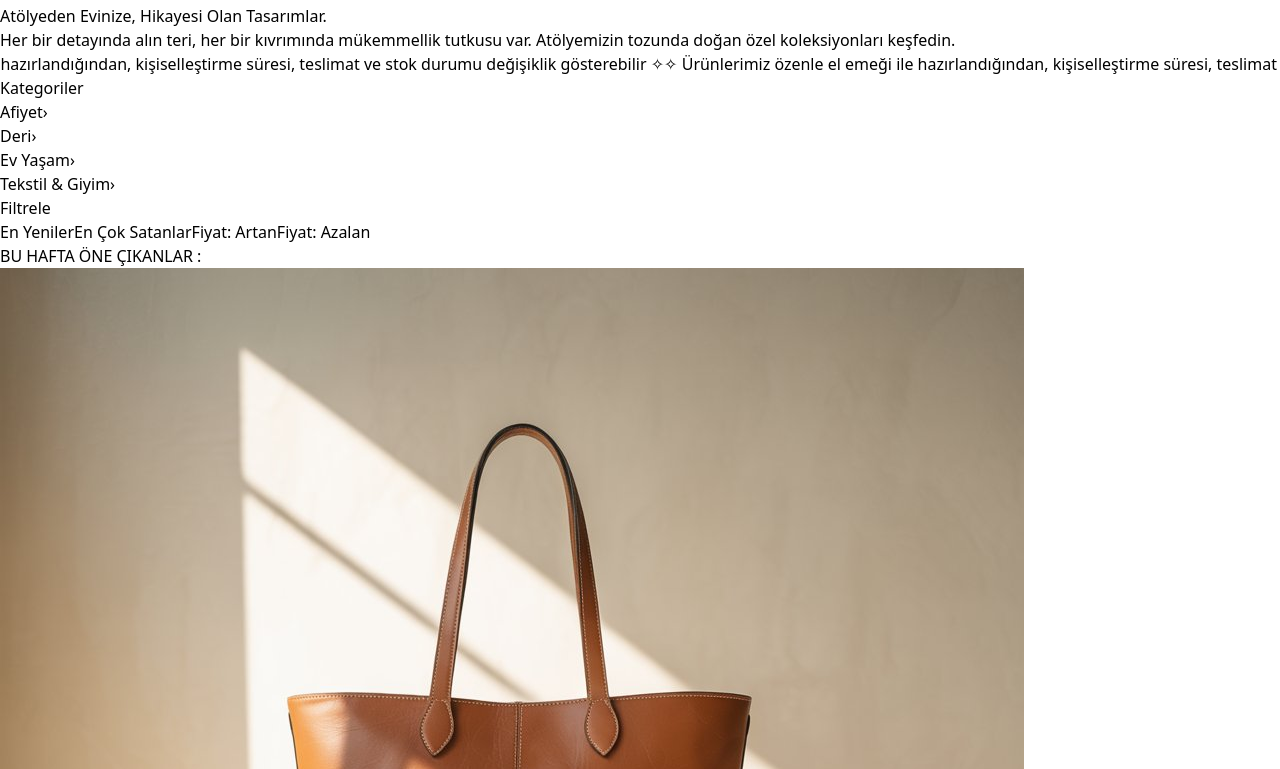
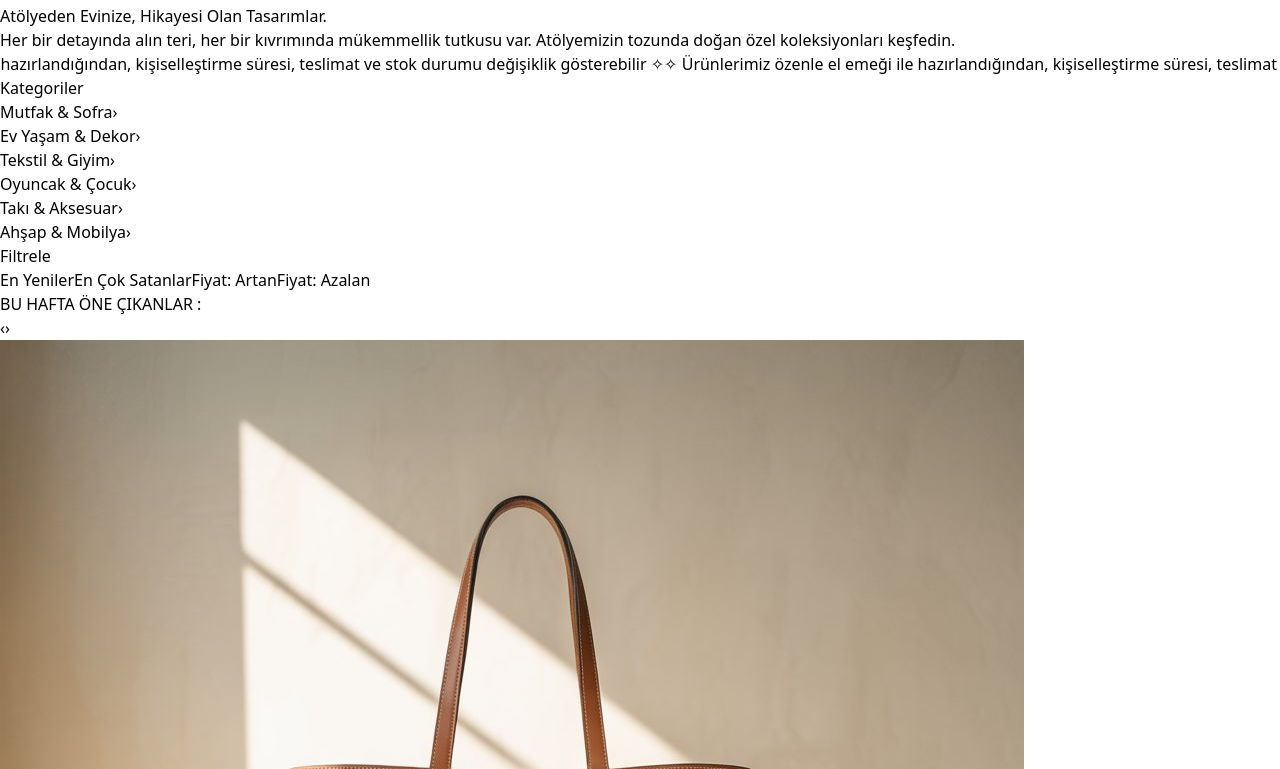
Before and after one commit to vasakz/ecommerce-app, a React (Vite) app: page /atolye in a window 1280 px wide. Shown: the part 1511-2280 px from the top of the page. Built offline with nearby package versions, Linux system fonts and the light colour scheme.

Commit message:
feat: vitrin bölümüne otomatik kaydırma (carousel) eklendi ve arayüz iyileştirmeleri yapıldı

```diff
--- a/src/pages/Atolye/Atolye.jsx
+++ b/src/pages/Atolye/Atolye.jsx
@@ -26,17 +26,12 @@ const urunler = [
 
 const kategoriler = [
   {
-    baslik: 'Afiyet',
+    baslik: 'Mutfak & Sofra',
     renk: 'text-amber-700',
     alt: ['Ahşap Mutfak Gereçleri', 'El Yapımı Seramik', 'Özel Reçel & Konserve', 'Organik Baharat Setleri'],
   },
   {
-    baslik: 'Deri',
-    renk: 'text-stone-800',
-    alt: ['Çanta & Cüzdan', 'Kemer & Aksesuar', 'Deri Defter Kapağı', 'Özel Baskılı Deri'],
-  },
-  {
-    baslik: 'Ev Yaşam',
+    baslik: 'Ev Yaşam & Dekor',
     renk: 'text-teal-700',
     alt: ['Mum & Oda Kokusu', 'Makrome & Dokuma', 'Dekoratif Objeler', 'El Yapımı Yastık'],
   },
@@ -44,6 +39,21 @@ const kategoriler = [
     baslik: 'Tekstil & Giyim',
     renk: 'text-rose-700',
     alt: ['Örgü & Tığ İşi', 'Ismarlama Dikiş', 'Pamuklu Çocuk Giyim', 'Vintage Yeniden Tasarım'],
+  },
+  {
+    baslik: 'Oyuncak & Çocuk',
+    renk: 'text-rose-700',
+    alt: ['Amigurumi Oyuncak', 'Ahşap Oyun Seti', 'El Yapımı Bebek', 'Çocuk Odası Dekoru'],
+  },
+  {
+    baslik: 'Takı & Aksesuar',
+    renk: 'text-rose-700',
+    alt: ['El Yapımı Takı', 'Doğal Taş Aksesuar', 'Kişiye Özel İsim Kolye', 'Vintage Broş & Yüzük'],
+  },
+  {
+    baslik: 'Ahşap & Mobilya',
+    renk: 'text-rose-700',
+    alt: [' Ahşap Sehpa & Raf', 'El Yapımı Sandalye', 'Özel Tasarım Masa', 'Ahşap Dekoratif Objeler'],
   },
 ]
 
@@ -66,8 +76,10 @@ function UrunKarti({ urun }) {
 
   const okTikla = (yon, e) => {
     e.stopPropagation()
+    e.preventDefault() // Link varsa tetiklenmesini engeller
     clearInterval(timerRef.current)
     gosterGorsel(aktifIndex + yon)
+
     // Kullanıcı tıkladıktan sonra timer yeniden başlasın
     timerRef.current = setInterval(() => {
       setAktifIndex((prev) => (prev + 1) % urun.gorseller.length)
@@ -90,18 +102,18 @@ function UrunKarti({ urun }) {
           className="object-cover w-full h-full transition duration-500 group-hover:scale-105"
         />
 
-        {/* ← Sol Ok — her zaman görünür */}
+       {/* ← Sol Ok — */}
         <button
           onClick={(e) => okTikla(-1, e)}
-          className="absolute left-2 top-1/2 -translate-y-1/2 bg-white/80 hover:bg-white rounded-full w-7 h-7 flex items-center justify-center text-stone-700 shadow transition"
+          className="absolute left-2 top-1/2 -translate-y-1/2 bg-white/50 hover:bg-white/90 rounded-full w-7 h-7 flex items-center justify-center text-stone-800 shadow transition-all duration-300 opacity-0 group-hover:opacity-100"
         >
           ‹
         </button>
 
-        {/* → Sağ Ok — her zaman görünür */}
+        {/* → Sağ Ok —  */}
         <button
           onClick={(e) => okTikla(1, e)}
-          className="absolute right-2 top-1/2 -translate-y-1/2 bg-white/80 hover:bg-white rounded-full w-7 h-7 flex items-center justify-center text-stone-700 shadow transition"
+          className="absolute right-2 top-1/2 -translate-y-1/2 bg-white/50 hover:bg-white/90 rounded-full w-7 h-7 flex items-center justify-center text-stone-800 shadow transition-all duration-300 opacity-0 group-hover:opacity-100"
         >
           ›
         </button>
@@ -188,6 +200,35 @@ function Sidebar() {
 
 /* ─── Ana Bileşen ────────────────────────────────────────────── */
 function Atolye() {
+  const urunlerSliderRef = useRef(null);
+
+  // Ürünlerin sürekli akması için otomatik kaydırma
+  useEffect(() => {
+    const otoKaydir = setInterval(() => {
+      if (urunlerSliderRef.current) {
+        const { scrollLeft, scrollWidth, clientWidth } = urunlerSliderRef.current;
+        // Scroll sona yaklaştıysa başa sar, değilse bir kart boyu ilerle
+        if (scrollLeft + clientWidth >= scrollWidth - 5) {
+          urunlerSliderRef.current.scrollTo({ left: 0, behavior: 'smooth' });
+        } else {
+          urunlerSliderRef.current.scrollBy({ left: 284, behavior: 'smooth' }); // 260px kart + 24px gap
+        }
+      }
+    }, 3500); // Her 3.5 saniyede bir akar
+
+    return () => clearInterval(otoKaydir);
+  }, []);
+
+  // Manuel sağ/sol buton fonksiyonu
+  const manuelKaydir = (yon) => {
+    if (urunlerSliderRef.current) {
+      urunlerSliderRef.current.scrollBy({ left: yon * 284, behavior: 'smooth' });
+    }
+  };
+
+  // Vitrin akışının daha dolu görünmesi için ürünleri ikiye katlıyoruz
+  const vitrinUrunleri = [...urunler, ...urunler];
+
   return (
     <div className="bg-stone-50">
 
@@ -208,6 +249,9 @@ function Atolye() {
         <style>{`
           @keyframes marquee { 0% { transform: translateX(0%); } 100% { transform: translateX(-100%); } }
           .animate-marquee { display: flex; white-space: nowrap; animation: marquee 35s linear infinite; }
+          /* Native scrollbar'ı gizlemek için yedek sınıf */
+          .hide-scroll::-webkit-scrollbar { display: none; }
+          .hide-scroll { -ms-overflow-style: none; scrollbar-width: none; }
         `}</style>
         <div className="animate-marquee text-[11px] tracking-[0.25em] text-stone-600 font-medium uppercase">
           <span className="mx-12">✧ Ürünlerimiz özenle el emeği ile hazırlandığından, kişiselleştirme süresi, teslimat ve stok durumu değişiklik gösterebilir ✧</span>
@@ -227,10 +271,35 @@ function Atolye() {
 
           {/* Ürün Slider */}
           <h2 className="text-sm font-bold tracking-widest mb-6">BU HAFTA ÖNE ÇIKANLAR :</h2>
-          <div className="flex gap-6 overflow-x-auto scrollbar-hide pb-4">
-            {urunler.map((urun, index) => (
-              <UrunKarti key={index} urun={urun} />
-            ))}
+
+          <div className="relative group">
+            {/* Sol Ok */}
+            <button
+              onClick={() => manuelKaydir(-1)}
+              className="absolute left-0 top-[130px] -translate-y-1/2 -ml-5 z-10 bg-white/90 shadow-md border border-stone-200 text-stone-600 rounded-full w-10 h-10 flex items-center justify-center hover:bg-stone-800 hover:text-white transition-colors opacity-0 group-hover:opacity-100"
+            >
+              ‹
+            </button>
+
+            {/* Sağ Ok */}
+            <button
+              onClick={() => manuelKaydir(1)}
+              className="absolute right-0 top-[130px] -translate-y-1/2 -mr-5 z-10 bg-white/90 shadow-md border border-stone-200 text-stone-600 rounded-full w-10 h-10 flex items-center justify-center hover:bg-stone-800 hover:text-white transition-colors opacity-0 group-hover:opacity-100"
+            >
+              ›
+            </button>
+
+            {/* Akışın gerçekleştiği asıl kapsayıcı */}
+            <div
+              ref={urunlerSliderRef}
+              className="flex gap-6 overflow-x-auto scrollbar-hide hide-scroll pb-4 scroll-smooth snap-x snap-mandatory"
+            >
+              {vitrinUrunleri.map((urun, index) => (
+                <div key={index} className="snap-start shrink-0">
+                  <UrunKarti urun={urun} />
+                </div>
+              ))}
+            </div>
           </div>
 
           {/* Öne Çıkan Atölyeler */}
@@ -260,7 +329,7 @@ function Atolye() {
                   </div>
                 </div>
                 <div className="w-full md:w-7/12 flex flex-col justify-center">
-                  <h3 className="text-2xl font-serif text-stone-800 mb-3">Mila Vintage Deri</h3>
+                  <h3 className="text-2xl font-serif text-stone-800 mb-3">Mila DERİ ÇANTA & CÜZDAN</h3>
                   <p className="text-[10px] font-bold text-amber-600 tracking-wider mb-4 uppercase">El Yapımı Çanta & Zanaat</p>
                   <p className="text-stone-600 text-sm leading-relaxed mb-5">
                     Derinin yaşanmışlığını ve karakterini yansıtan koleksiyonlarımız, ustamızın yıllara dayanan tecrübesiyle şekilleniyor. Arkasındaki devasa renk paletinden özenle seçilen her bir deri parçası, zamana meydan okuyan tasarımlara dönüşerek sadece size özel bir hikaye anlatır.
@@ -272,7 +341,7 @@ function Atolye() {
                 </div>
               </div>
 
-              {/* 2. Özel Dikim — Görsel Sağda  ← YER DEĞİŞTİ */}
+              {/* 2. Özel Dikim — Görsel Sağda */}
               <div className="flex flex-col md:flex-row-reverse gap-8 md:gap-12 items-center">
                 <div className="w-full md:w-5/12">
                   <div className="aspect-[4/3] overflow-hidden rounded-md bg-stone-100 shadow-sm relative group cursor-pointer">
@@ -296,7 +365,7 @@ function Atolye() {
                 </div>
               </div>
 
-              {/* 3. Oyuncak — Görsel Solda  ← YER DEĞİŞTİ */}
+              {/* 3. Oyuncak — Görsel Solda */}
               <div className="flex flex-col md:flex-row gap-8 md:gap-12 items-center">
                 <div className="w-full md:w-5/12">
                   <div className="aspect-[4/3] overflow-hidden rounded-md bg-stone-100 shadow-sm relative group cursor-pointer">
@@ -308,7 +377,7 @@ function Atolye() {
                   </div>
                 </div>
                 <div className="w-full md:w-7/12 flex flex-col justify-center">
-                  <h3 className="text-2xl font-serif text-stone-800 mb-3">Amigurumi Tales</h3>
+                  <h3 className="text-2xl font-serif text-stone-800 mb-3">Amigurumi OYUNCAK</h3>
                   <p className="text-[10px] font-bold text-rose-500 tracking-wider mb-4 uppercase">İlmek İlmek: Oyuncak</p>
                   <p className="text-stone-600 text-sm leading-relaxed mb-5">
                     Çocuklar ve ruhu çocuk kalanlar için, organik pamuk iplerle örülmüş uyku arkadaşları. Hiçbir zararlı madde içermeyen, tamamen doğal amigurumi oyuncaklarımız sevgiyle ilmek ilmek işleniyor.
```
Also changed, not shown: src/pages/Atolye/AtolyeDetay.jsx (deleted, +0 -56 lines).
